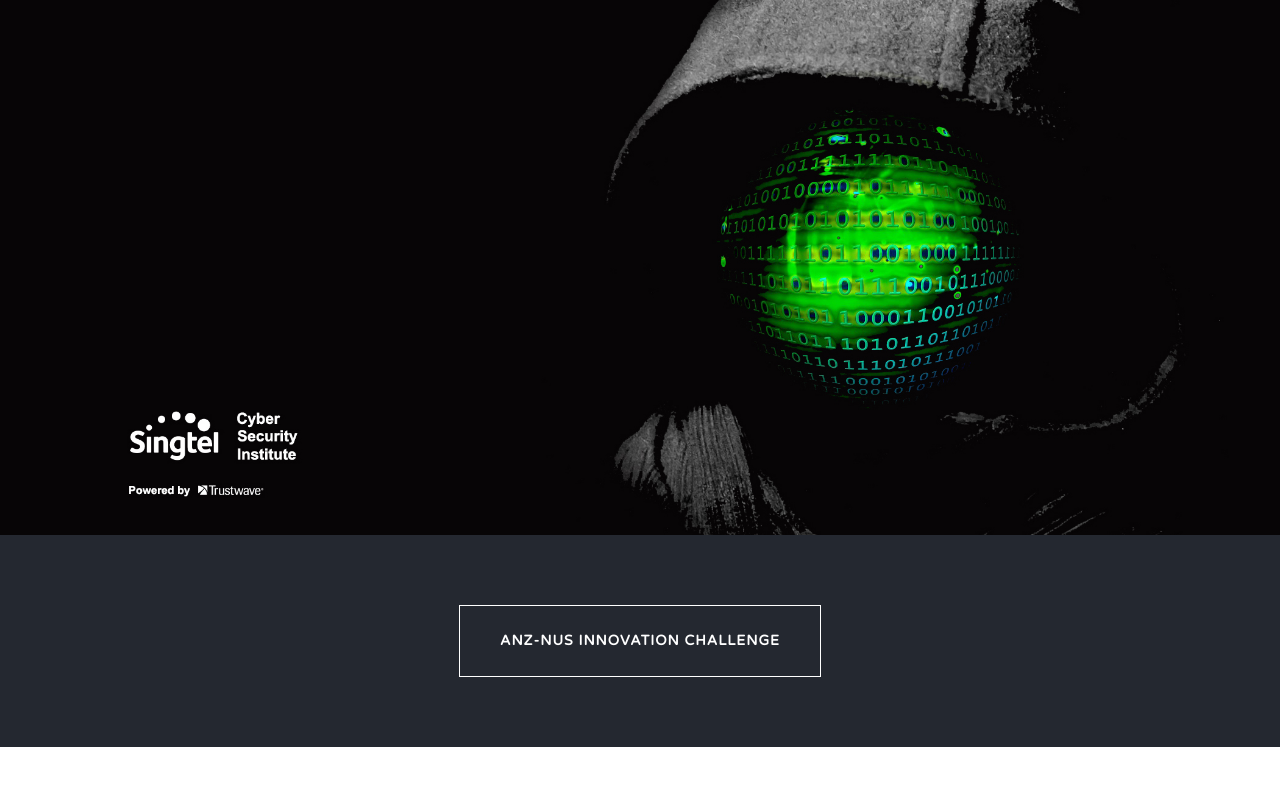
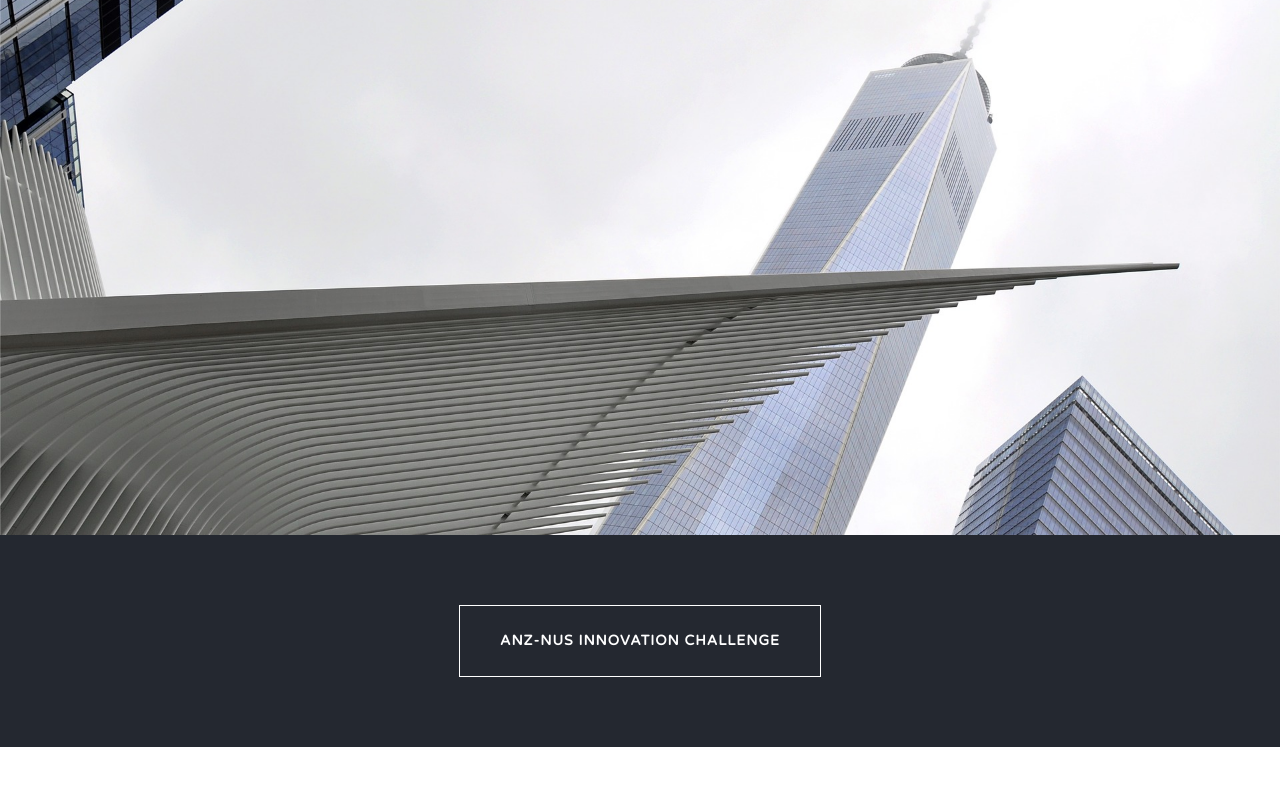
Before and after one commit to fin-fin/fin-fin.github.io, a plain HTML site: page index.html in a window 1280 px wide. Shown: the top 800 px of the page. Drawn offline with nearby package versions, Linux system fonts and the light colour scheme.

Commit message:
Update styles.css

```diff
--- a/css/styles.css
+++ b/css/styles.css
@@ -212,7 +212,7 @@
 /* ==========================================================================
 Hero
 ========================================================================== */
-.hero { background: url('../img/man.jpg') no-repeat center center; -webkit-background-size: cover; -moz-background-size: cover; -o-background-size: cover; background-size: cover; padding: 65px 0 300px 0; height: auto; }
+.hero { background: url('../img/buildings.jpg') no-repeat center center; -webkit-background-size: cover; -moz-background-size: cover; -o-background-size: cover; background-size: cover; padding: 65px 0 300px 0; height: auto; }
 .hero h1 { font-size: 40px; letter-spacing: 12px; margin: 10px; }
 .hero h1 span { color: #a1a9b0; display: inline-block; }
 .hero p { letter-spacing: 1px; }
```
